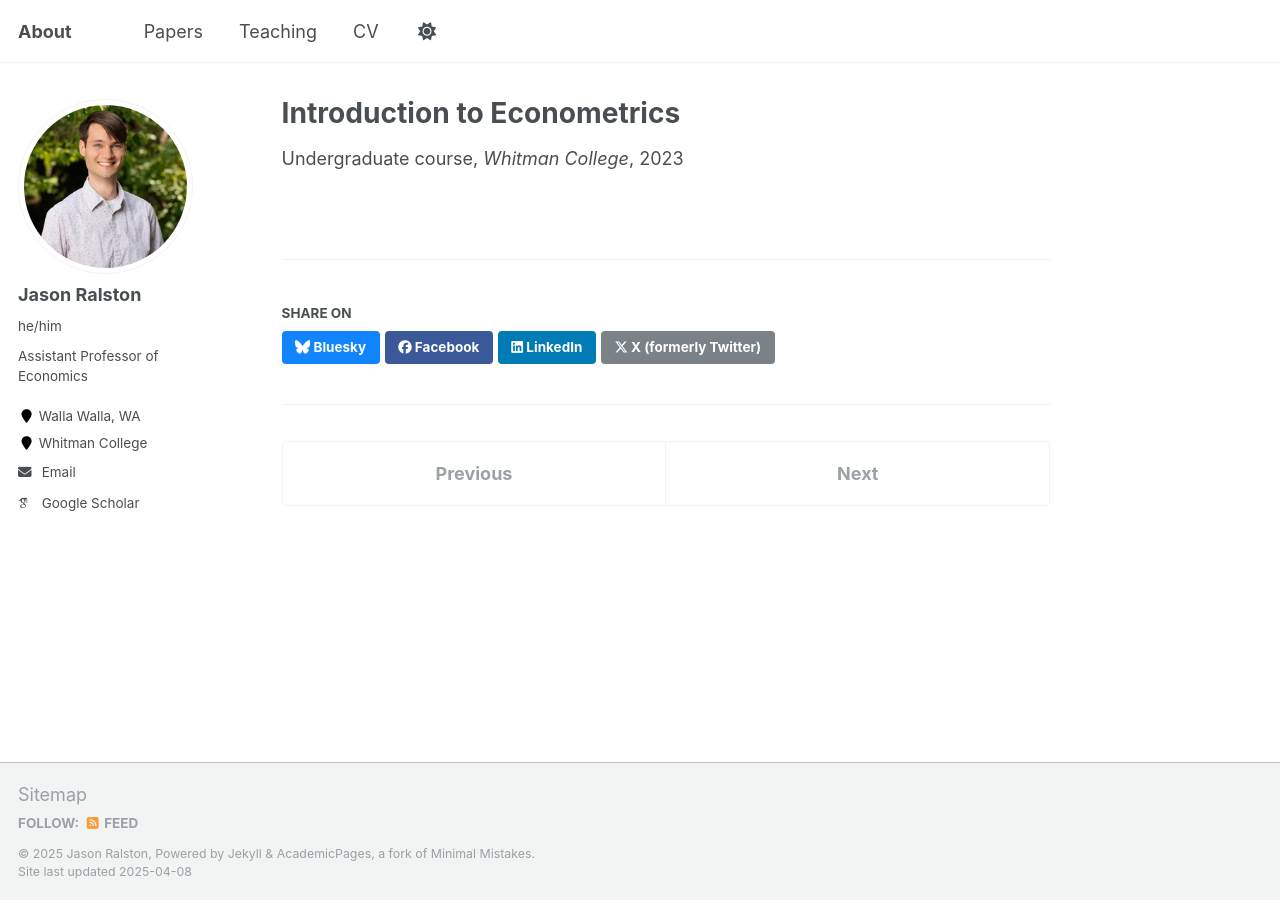
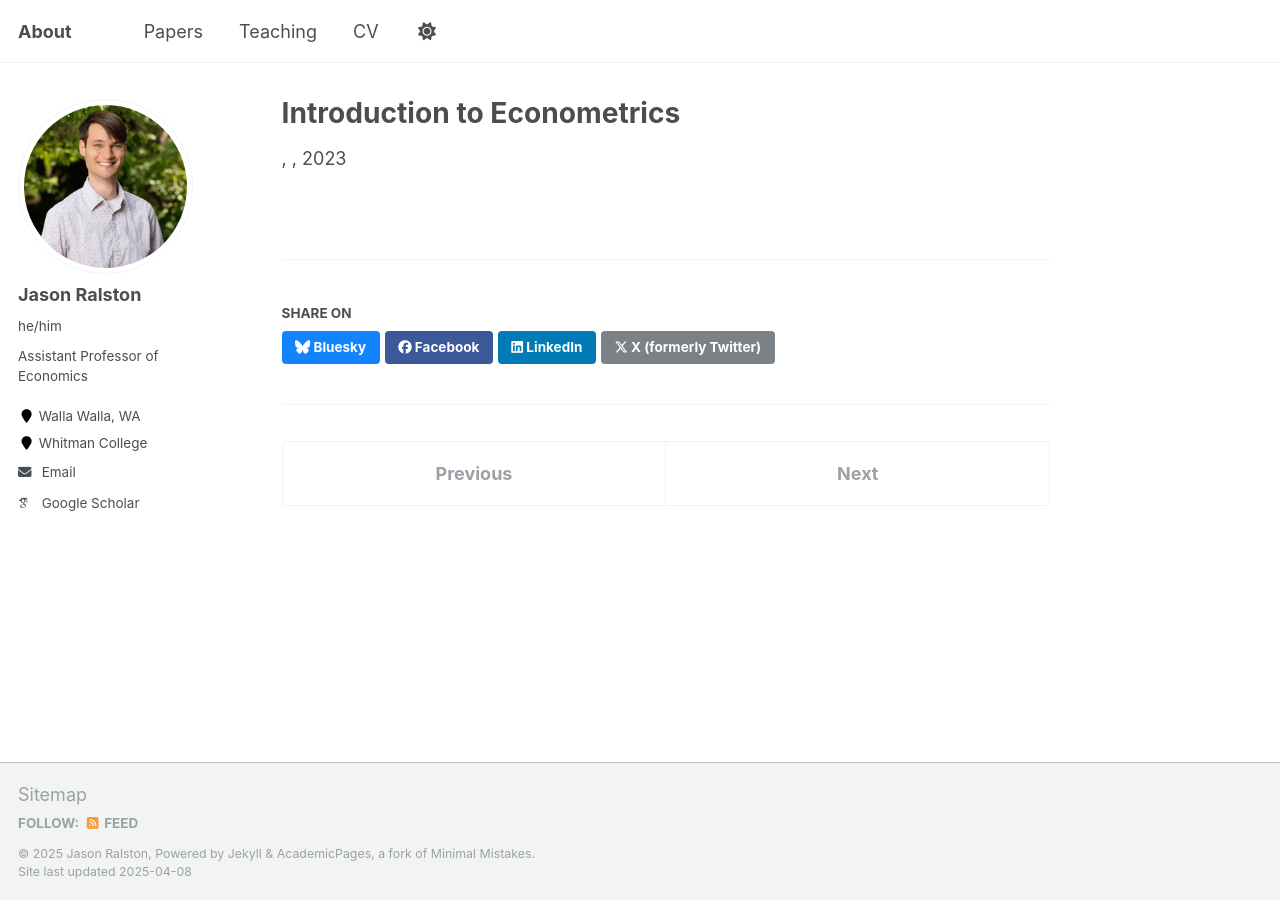
Before and after one commit to jasonralston/jasonralston.github.io, a Jekyll site: the page built from _teaching/Econometrics.md, in a window 1280 px wide. Built offline with Jekyll 4.4.1, drawn with Linux system fonts in a browser that asks for light colours; some web fonts are replaced.

Commit message:
Update Econometrics.md

```diff
--- a/_teaching/Econometrics.md
+++ b/_teaching/Econometrics.md
@@ -1,9 +1,9 @@
 ---
 title: "Introduction to Econometrics"
 collection: teaching
-type: "Undergraduate course"
+type:
 permalink: /teaching/Econometrics
-venue: "Whitman College"
+venue:
 date: 2023-01-01
-location: "Walla Walla, Washington"
+location:
 ---
```
